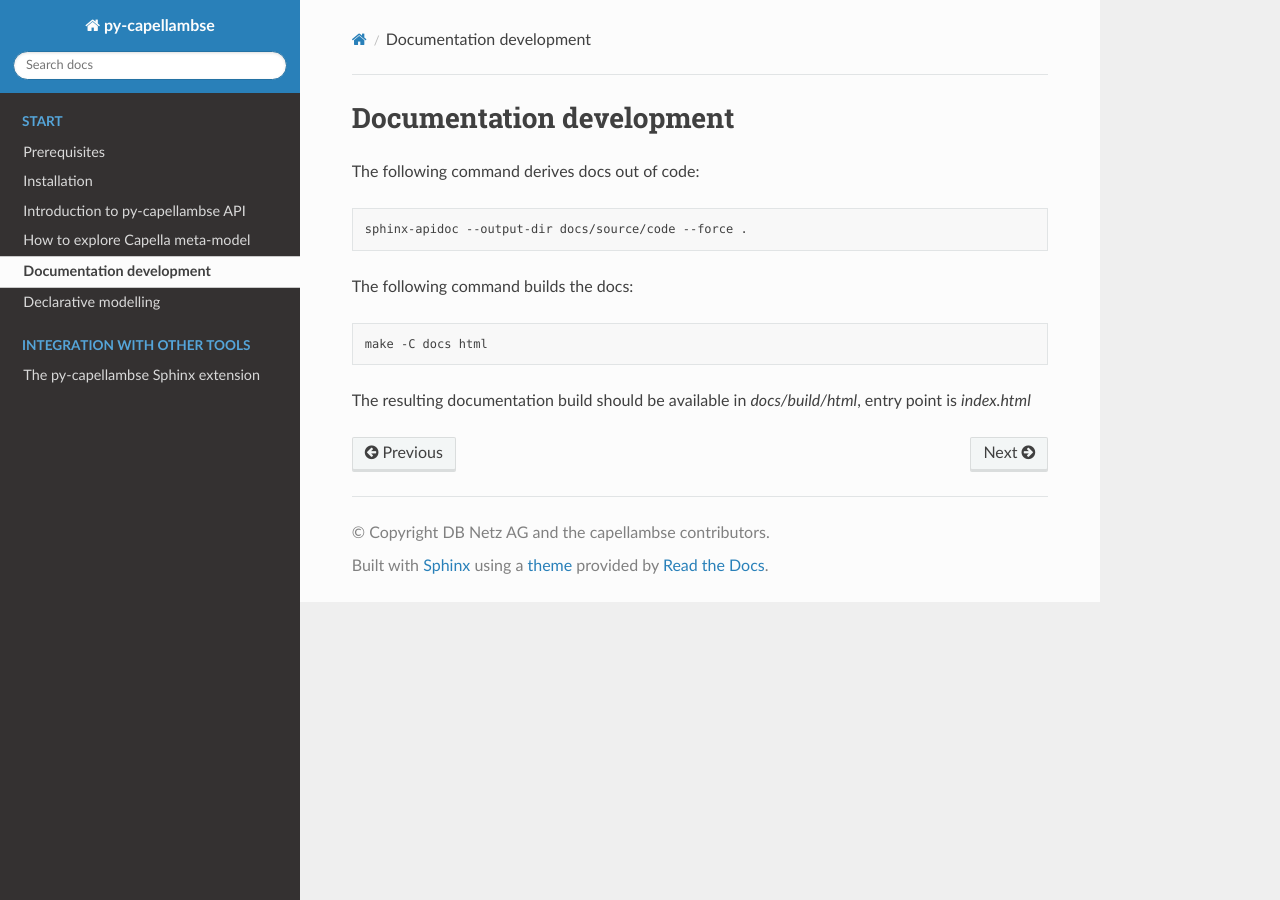
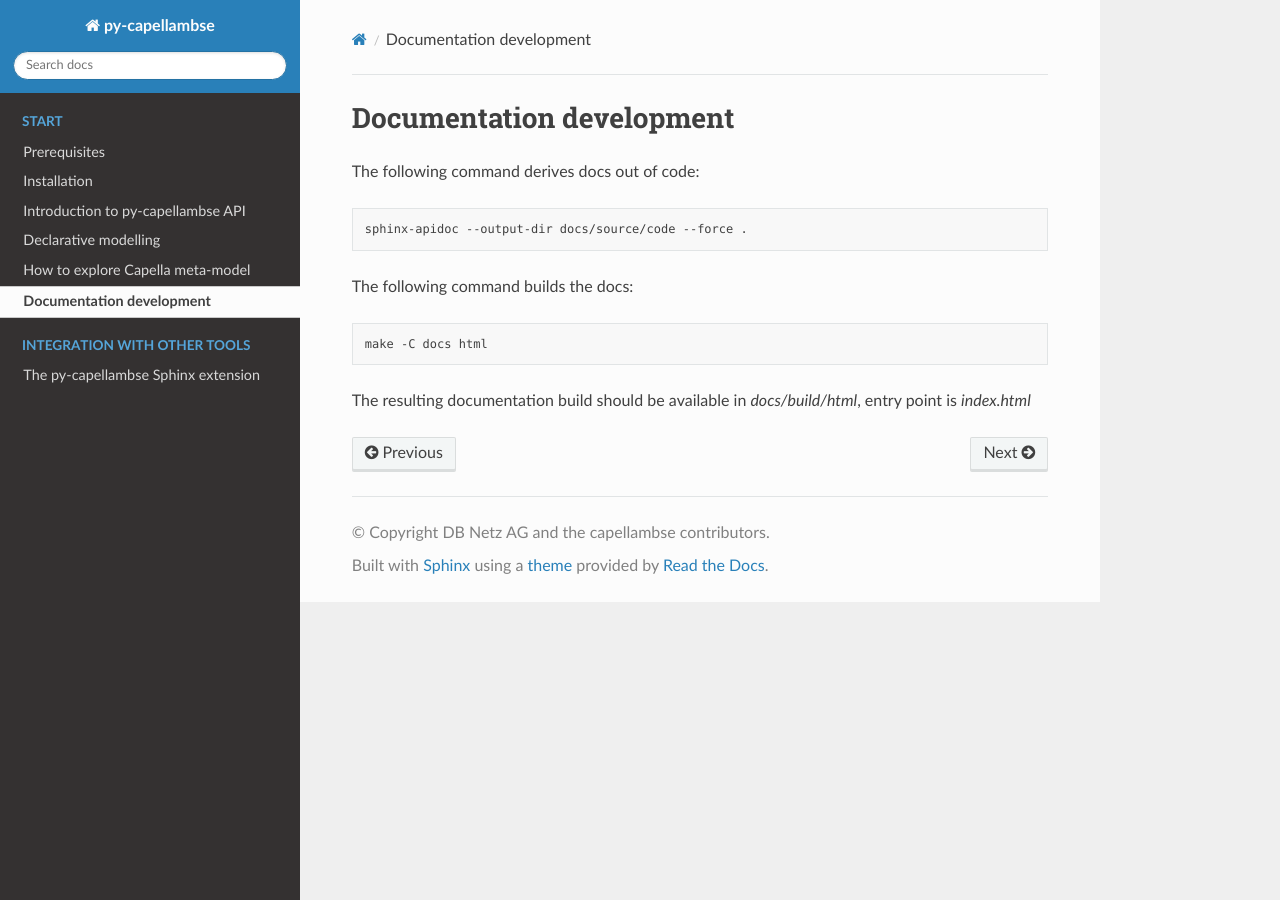
Before and after one commit to DSD-DBS/py-capellambse, a Sphinx documentation site: the page built from docs/source/start/developing-docs.rst, in a window 1280 px wide. Built offline with Sphinx 7.4.7 and the Read the Docs theme 2.0.0, drawn with Linux system fonts in a browser that asks for light colours; pages that are not in the unit, such as notebooks, are missing from menus; the version number could not be read and is left out.

```diff
--- a/docs/source/index.rst
+++ b/docs/source/index.rst
@@ -44,9 +44,9 @@ tutorial section.
    start/prerequisites
    start/installation
    start/intro-to-api
+   start/declarative
    start/how-to-explore-capella-mm
    start/developing-docs
-   start/declarative
 
 .. toctree::
    :caption: Tutorials
```
